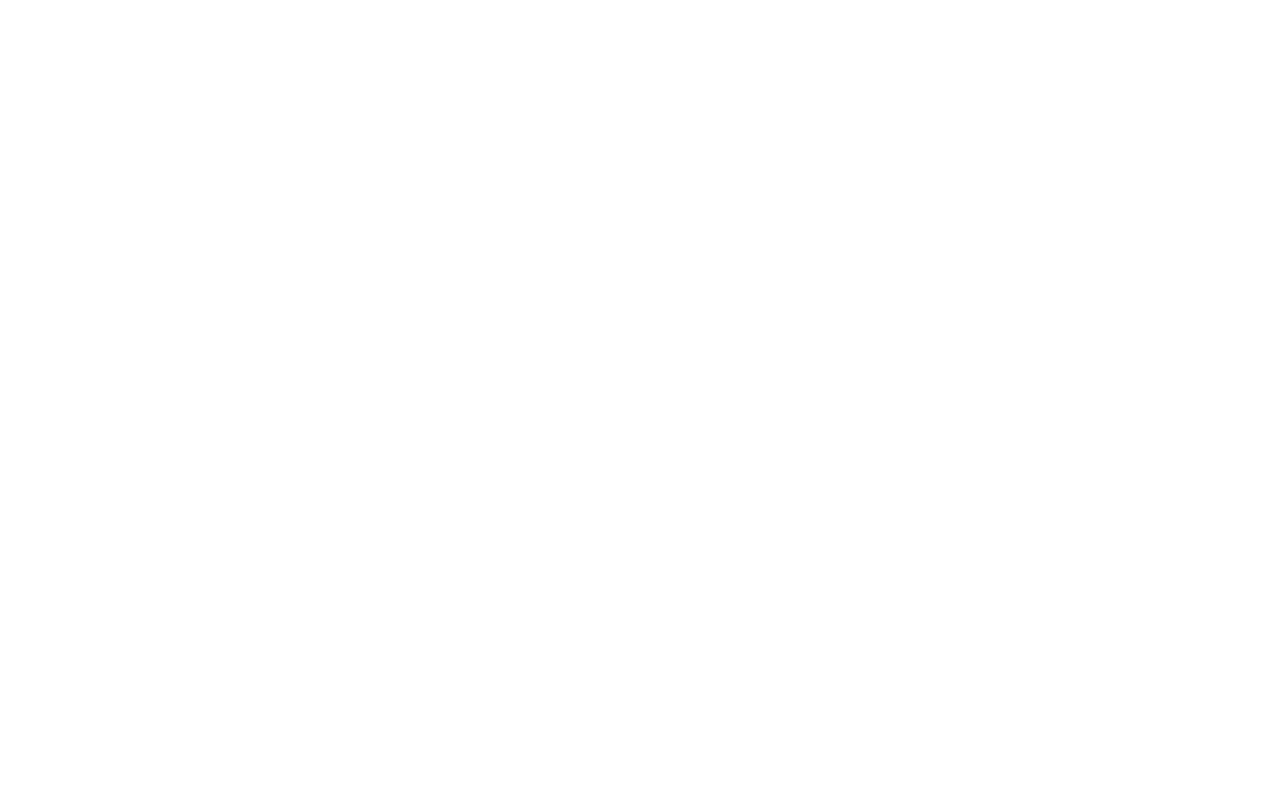
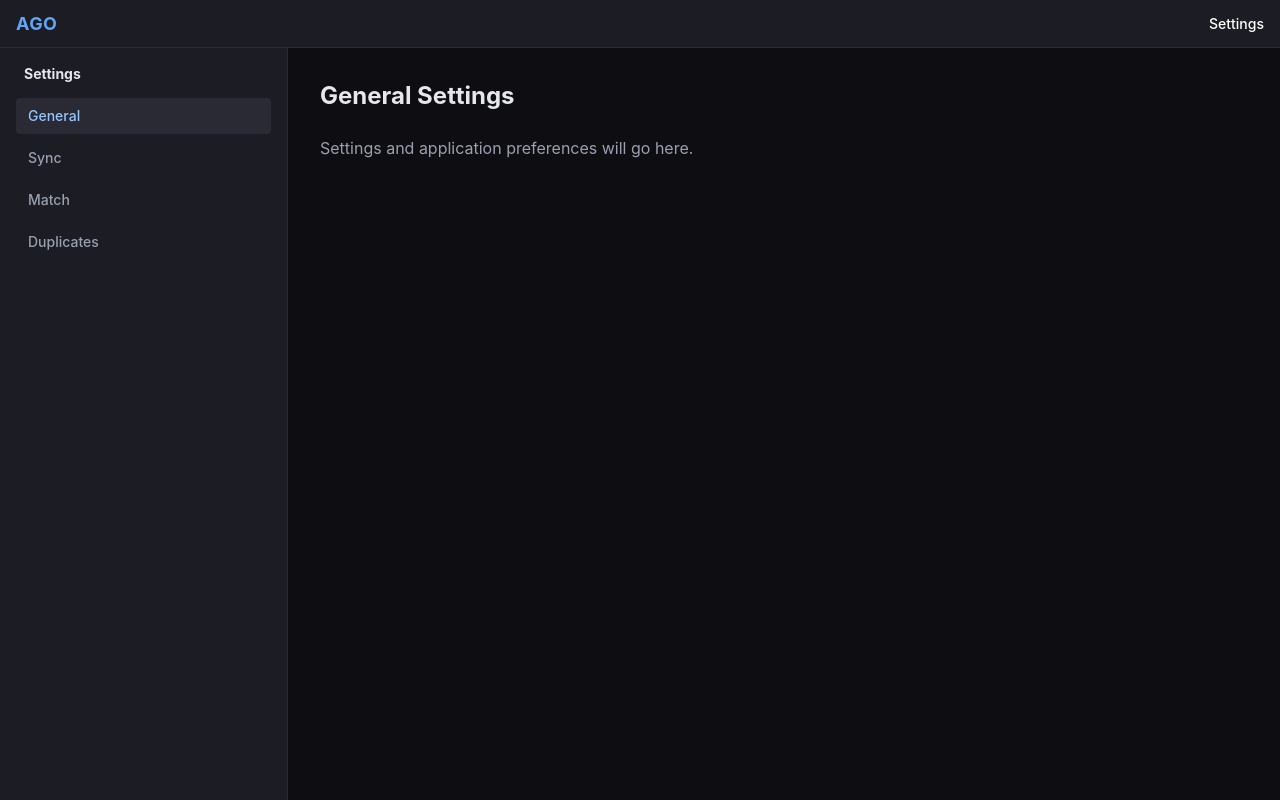
Before and after one commit to brayanMuniz/AGO2, a React (Vite) app in the folder ui/: page /settings in a window 1280 px wide. Before the commit this address had no page. Built offline with nearby package versions, Linux system fonts and the light colour scheme.

Commit message:
provided skeleton code for settings ui

```diff
--- a/ui/src/App.tsx
+++ b/ui/src/App.tsx
@@ -2,12 +2,26 @@
 
 import SearchPage from './pages/SearchPage';
 import ImagePage from './pages/ImagePage';
+import SettingsLayout from './layouts/SettingsLayout';
+import GeneralSettings from './pages/GeneralSettings';
+import SyncPage from './pages/SyncPage';
+import MatchPage from './pages/MatchPage';
+import DuplicatesPage from './pages/DuplicatesPage';
 
 function App() {
   return (
     <Routes>
       <Route path="/" element={<SearchPage />} />
       <Route path="/image/:id" element={<ImagePage />} />
+
+      {/* Settings Layout with Nested Routes */}
+      <Route path="/settings" element={<SettingsLayout />}>
+        <Route index element={<GeneralSettings />} />
+        <Route path="sync" element={<SyncPage />} />
+        <Route path="match" element={<MatchPage />} />
+        <Route path="duplicates" element={<DuplicatesPage />} />
+      </Route>
+
       <Route path="/search" element={<Navigate to="/" replace />} />
     </Routes>
   );
--- a/ui/src/components/TopBar.tsx
+++ b/ui/src/components/TopBar.tsx
@@ -1,15 +1,33 @@
 import React from 'react';
-import { Link } from 'react-router-dom';
+import { Link, useLocation } from 'react-router-dom';
 
 const TopBar: React.FC = () => {
+  const location = useLocation();
+
   return (
-    <header className="h-12 shrink-0 border-b border-[#2a2a35] bg-[#1c1c24] flex items-center px-4">
+    <header className="h-12 shrink-0 border-b border-[#2a2a35] bg-[#1c1c24] flex items-center justify-between px-4">
+      {/* Left Side: Logo */}
+      <div className="flex items-center gap-6">
         <Link
           to="/"
           className="text-lg font-bold tracking-wide text-[#60a5fa] hover:text-[#93c5fd] transition-colors"
         >
           AGO
         </Link>
+      </div>
+
+      {/* Right Side: Settings */}
+      <div className="flex items-center">
+        <Link
+          to="/settings"
+          className={`text-sm transition-colors ${location.pathname === '/settings'
+              ? 'text-white font-medium'
+              : 'text-gray-400 hover:text-gray-200'
+            }`}
+        >
+          Settings
+        </Link>
+      </div>
     </header>
   );
 };
--- /dev/null
+++ b/ui/src/layouts/SettingsLayout.tsx
@@ -0,0 +1,52 @@
+import React from 'react';
+import { NavLink, Outlet } from 'react-router-dom';
+import TopBar from '../components/TopBar';
+
+const SettingsLayout: React.FC = () => {
+  const navItems = [
+    { path: '/settings', label: 'General', exact: true },
+    { path: '/settings/sync', label: 'Sync' },
+    { path: '/settings/match', label: 'Match' },
+    { path: '/settings/duplicates', label: 'Duplicates' },
+  ];
+
+  return (
+    <div className="min-h-screen bg-[#0e0e12] flex flex-col text-gray-300 font-sans">
+      <TopBar />
+
+      {/* Main container stretches full width/height, exactly like SearchPage */}
+      <div className="flex flex-1 overflow-hidden">
+
+        {/* Left Sidebar: Exact same width and background as SearchPage */}
+        <aside className="w-72 bg-[#1c1c24] border-r border-[#2a2a35] flex flex-col flex-shrink-0 p-4 gap-1.5">
+          <h2 className="font-bold text-gray-200 mb-2 px-2 text-sm">Settings</h2>
+          {navItems.map((item) => (
+            <NavLink
+              key={item.path}
+              to={item.path}
+              end={item.exact}
+              className={({ isActive }) =>
+                `px-3 py-2 rounded text-sm transition-colors font-medium block ${isActive
+                  ? 'bg-[#2a2a35] text-[#93c5fd]'
+                  : 'text-gray-400 hover:text-gray-200 hover:bg-[#2a2a35]/60'
+                }`
+              }
+            >
+              {item.label}
+            </NavLink>
+          ))}
+        </aside>
+
+        {/* Right Main Content Area */}
+        <main className="flex-1 flex flex-col overflow-hidden bg-[#0e0e12]">
+          <div className="flex-1 overflow-y-auto p-8 hide-scrollbar">
+            <Outlet />
+          </div>
+        </main>
+
+      </div>
+    </div>
+  );
+};
+
+export default SettingsLayout;
--- /dev/null
+++ b/ui/src/pages/DuplicatesPage.tsx
@@ -0,0 +1,14 @@
+import React from 'react';
+
+const DuplicatesPage: React.FC = () => {
+  return (
+    <div className="h-full flex flex-col">
+      <h1 className="text-2xl font-bold text-gray-200 mb-6">Manage Duplicates</h1>
+      <div className="flex-1 bg-[#0e0e12] border border-[#2a2a35] rounded-lg p-6 flex items-center justify-center">
+        <p className="text-gray-500">Detected duplicate images will be displayed here.</p>
+      </div>
+    </div>
+  );
+};
+
+export default DuplicatesPage;
--- /dev/null
+++ b/ui/src/pages/GeneralSettings.tsx
@@ -0,0 +1,12 @@
+import React from 'react';
+
+const GeneralSettings: React.FC = () => {
+  return (
+    <div>
+      <h1 className="text-2xl font-bold text-gray-200 mb-6">General Settings</h1>
+      <p className="text-gray-400">Settings and application preferences will go here.</p>
+    </div>
+  );
+};
+
+export default GeneralSettings;
--- /dev/null
+++ b/ui/src/pages/MatchPage.tsx
@@ -0,0 +1,14 @@
+import React from 'react';
+
+const MatchPage: React.FC = () => {
+  return (
+    <div className="h-full flex flex-col">
+      <h1 className="text-2xl font-bold text-gray-200 mb-6">Match Images</h1>
+      <div className="flex-1 bg-[#0e0e12] border border-[#2a2a35] rounded-lg p-6 flex items-center justify-center">
+        <p className="text-gray-500">Items that still need to be processed and matched.</p>
+      </div>
+    </div>
+  );
+};
+
+export default MatchPage;
--- /dev/null
+++ b/ui/src/pages/SettingsPage.tsx
@@ -0,0 +1,22 @@
+import React from 'react';
+import TopBar from '../components/TopBar';
+
+const SettingsPage: React.FC = () => {
+  return (
+    <div className="min-h-screen bg-[#0e0e12] flex flex-col text-gray-300 font-sans">
+      <TopBar />
+
+      <main className="flex-1 p-8 overflow-y-auto hide-scrollbar">
+        <div className="max-w-4xl mx-auto">
+          <h1 className="text-2xl font-bold text-gray-200 mb-6">Settings</h1>
+
+          <div className="bg-[#1c1c24] border border-[#2a2a35] rounded-lg p-6">
+            <p className="text-gray-400">Settings and application preferences will go here.</p>
+          </div>
+        </div>
+      </main>
+    </div>
+  );
+};
+
+export default SettingsPage;
--- /dev/null
+++ b/ui/src/pages/SyncPage.tsx
@@ -0,0 +1,49 @@
+import React, { useState } from 'react';
+
+const SyncPage: React.FC = () => {
+  const [isProcessing, setIsProcessing] = useState(false);
+
+  const handleRunSync = async () => {
+    setIsProcessing(true);
+    try {
+      await new Promise(resolve => setTimeout(resolve, 1500)); // Simulating API
+    } catch (error) {
+      console.error("Failed to sync:", error);
+    } finally {
+      setIsProcessing(false);
+    }
+  };
+
+  return (
+    <div className="flex flex-col h-full">
+      <div className="flex items-center justify-between mb-6">
+        <h1 className="text-2xl font-bold text-gray-200">Sync Gallery</h1>
+        <button
+          onClick={handleRunSync}
+          disabled={isProcessing}
+          className="px-4 py-2 bg-[#2a2a35] border border-[#3a3a45] hover:border-[#60a5fa] text-white rounded-lg transition-colors disabled:opacity-50 cursor-pointer"
+        >
+          {isProcessing ? 'Processing...' : 'Run Sync'}
+        </button>
+      </div>
+
+      <div className="grid grid-cols-1 md:grid-cols-2 gap-6 flex-1">
+        <div className="bg-[#0e0e12] border border-[#2a2a35] rounded-lg p-6 flex flex-col">
+          <h2 className="font-bold text-gray-200 mb-4 border-b border-[#2a2a35] pb-2">Processed</h2>
+          <div className="flex-1 flex items-center justify-center text-gray-500 text-sm">
+            Data of what was successfully processed.
+          </div>
+        </div>
+
+        <div className="bg-[#0e0e12] border border-[#2a2a35] rounded-lg p-6 flex flex-col">
+          <h2 className="font-bold text-gray-200 mb-4 border-b border-[#2a2a35] pb-2">Needs Processing</h2>
+          <div className="flex-1 flex items-center justify-center text-gray-500 text-sm">
+            Data of what still needs processing.
+          </div>
+        </div>
+      </div>
+    </div>
+  );
+};
+
+export default SyncPage;
```
Lines whose indentation alone changed are shown as unchanged.
